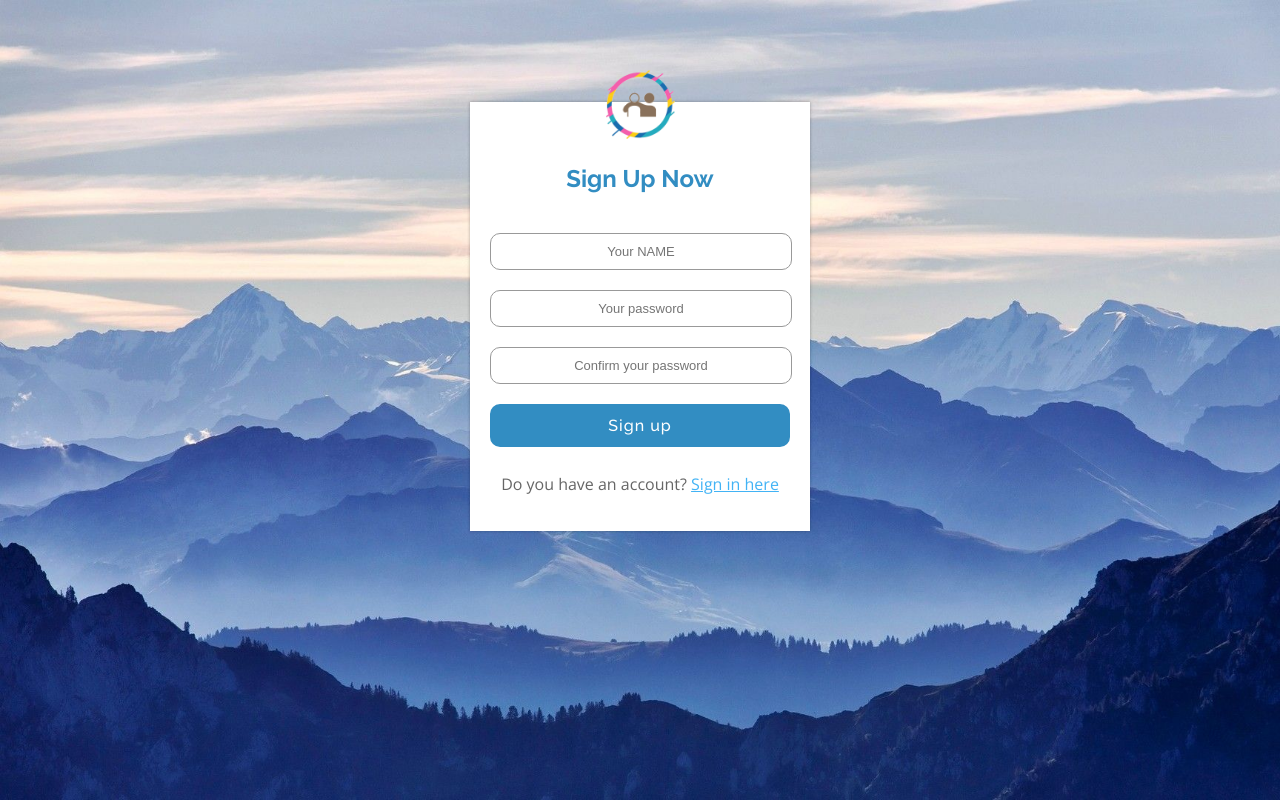
After one commit to magalieV/Business_Intelligence_Project, a Django app: template Totally_Spies/src/main/resources/templates/signup.html in a window 1280 px wide. The commit adds this page. Run offline with Django 3.2, Linux system fonts and the light colour scheme; the template is opened without the code that fills it, so the values that code supplies are empty.

Commit message:
add account system

```diff
--- /dev/null
+++ b/Totally_Spies/src/main/resources/js/sign.js
@@ -0,0 +1,35 @@
+jQuery(document).ready(function( $ ) {
+    $.ajaxSetup({
+        beforeSend : function(xhr, settings) {
+            if (settings.type == 'POST' || settings.type == 'PUT'
+                || settings.type == 'DELETE') {
+                if (!(/^http:.*/.test(settings.url) || /^https:.*/
+                    .test(settings.url))) {
+                    // Only send the token to relative URLs i.e. locally.
+                    xhr.setRequestHeader("X-XSRF-TOKEN", Cookies
+                        .get('XSRF-TOKEN'));
+                }
+            }
+        }
+    });
+    $.get("/user", function(data) {
+        $("#user").html(data.name);
+        $(".unauthenticated").hide();
+        $(".authenticated").show();
+    });
+    var logout = function() {
+        $.post("/logout", function() {
+            $("#user").html('');
+            $(".unauthenticated").show();
+            $(".authenticated").hide();
+        })
+        return true;
+    }
+    $.get("/error", function(data) {
+        if (data) {
+            $(".error").html(data);
+        } else {
+            $(".error").html('');
+        }
+    });
+});
--- /dev/null
+++ b/Totally_Spies/src/main/resources/static/css/signup.css
@@ -0,0 +1,118 @@
+body {
+    margin: 0;
+    padding: 0;
+    background: #fff;
+    color: #666666;
+    font-family: "Open Sans", sans-serif;
+}
+
+h1, h2, h3, h4, h5, h6 {
+    font-family: "Raleway", sans-serif;
+}
+
+#signup-form {
+    display: table;
+    width: 100%;
+    height: 100vh;
+    background-image: url(../img/background.jpg);
+    background-repeat: no-repeat;
+    background-size: cover;
+}
+
+@media (min-width: 1024px) {
+    #signup-form {
+        background-attachment: fixed;
+    }
+}
+
+#signup-form .signup-container {
+    background: rgba(0, 0, 0, 0.8);
+    width: 300px;
+    box-shadow: 0 0 3px 0 rgba(0, 0, 0, 0.3);
+    background: #fff;
+    padding: 20px;
+    margin: 8% auto 0;
+    text-align: center;
+}
+
+#signup-form .actions a {
+    font-family: "Raleway", sans-serif;
+    font-weight: 500;
+    font-size: 16px;
+    letter-spacing: 1px;
+    display: inline-block;
+    border-radius: 10px;
+    padding: 10px;
+    transition: 0.5s;
+    margin: 10px 0;
+    width: 92%;
+}
+
+#signup-form .submit-button {
+    font-family: "Raleway", sans-serif;
+    font-weight: 500;
+    font-size: 16px;
+    letter-spacing: 1px;
+    display: inline-block;
+    border-radius: 10px;
+    padding: 10px;
+    transition: 0.5s;
+    margin: 10px 0;
+    width: 100%;
+    background: #328dc2;
+    border: 2px solid #328dc2;
+    color: #fff;
+}
+
+#signup-form .submit-button:hover {
+    font-family: "Raleway", sans-serif;
+    font-weight: 500;
+    font-size: 16px;
+    letter-spacing: 1px;
+    display: inline-block;
+    border-radius: 10px;
+    padding: 10px;
+    transition: 0.5s;
+    margin: 10px 0;
+    width: 100%;
+    background: #42b3f5;
+    border: 2px solid #42b3f5;
+    color: #fff;
+}
+
+.signup-container h1 {
+    font-family: "Raleway", sans-serif;
+    color: #328dc2;
+    margin-bottom: 30px;
+}
+
+.input-box {
+    text-align: center;
+    border-radius: 10px;
+    padding: 10px 0;
+    font-size: 13px;
+    margin: 10px 0px;
+    width: 100%;
+    border: 1px solid #999;
+    outline: none;
+}
+
+.redirect-sign-in {
+    color: #42b3f5;
+}
+
+.redirect-sign-in:hover {
+    color: #328dc2;
+}
+
+.OR {
+    background: #fff;
+    width: 30px;
+    margin: -19px auto;
+    padding-bottom: 20px;
+}
+
+img {
+    max-width: 23%;
+    margin-top: -60px;
+}
--- a/Totally_Spies/src/main/resources/templates/main.html
+++ b/Totally_Spies/src/main/resources/templates/main.html
@@ -14,8 +14,8 @@
             <img src="img/slogan_and_logo.png"  alt="Logo" id="logo"/>
         </div>
         <ul class="nav navbar-nav navbar-right center">
-            <li><a href="#"><span class="glyphicon glyphicon-user"></span> Account</a></li>
-            <li><a href="#"><span class="glyphicon glyphicon-log-in"></span> Logout</a></li>
+            <li><a href="/profile"><span class="glyphicon glyphicon-user"></span> Account</a></li>
+            <li><a href="/logout"><span class="glyphicon glyphicon-log-in"></span> Logout</a></li>
         </ul>
     </div>
 </nav>
--- /dev/null
+++ b/Totally_Spies/src/main/resources/templates/signup.html
@@ -0,0 +1,25 @@
+<!DOCTYPE html SYSTEM "http://www.thymeleaf.org/dtd/xhtml1-strict-thymeleaf-spring3-3.dtd">
+<html lang="en">
+<head>
+    <meta charset="UTF-8">
+    <title>Dashboard index</title>
+    <link href="https://fonts.googleapis.com/css?family=Open+Sans:300,300i,400,400i,700,700i|Raleway:300,400,500,700,800" rel="stylesheet">
+    <link href="css/signup.css" rel="stylesheet">
+    <script src="js/sign.js"></script>
+</head>
+<body>
+<section id="signup-form">
+    <div class="signup-container">
+        <img src="img/logo.png">
+        <h1>Sign Up Now</h1>
+        <form action="/register" method="post">
+            <label for="personName" hidden>User name</label><input type="text" id="personName" name="personName" class="input-box" placeholder="Your NAME">
+            <label for="password" hidden>Password</label><input type="password" id="password" name="password" class="input-box" placeholder="Your password">
+            <label for="password_verification" hidden>Password verification</label><input type="password" id="password_verification" class="input-box" placeholder="Confirm your password">
+            <button type="submit" value="Sign up" class="submit-button">Sign up</button>
+            <p>Do you have an account? <a class="redirect-sign-in" href="/signin">Sign in here</a></p>
+        </form>
+    </div>
+</section>
+</body>
+</html>
```
Also changed, not shown: Totally_Spies/src/main/resources/static/css/signin.css (added, +98 -0 lines), Totally_Spies/src/main/resources/templates/index.html (deleted, +0 -33 lines), Totally_Spies/src/main/resources/templates/signin.html (added, +27 -0 lines), Totally_Spies/src/main/resources/static/img/background.jpg (added), 3 other files.
